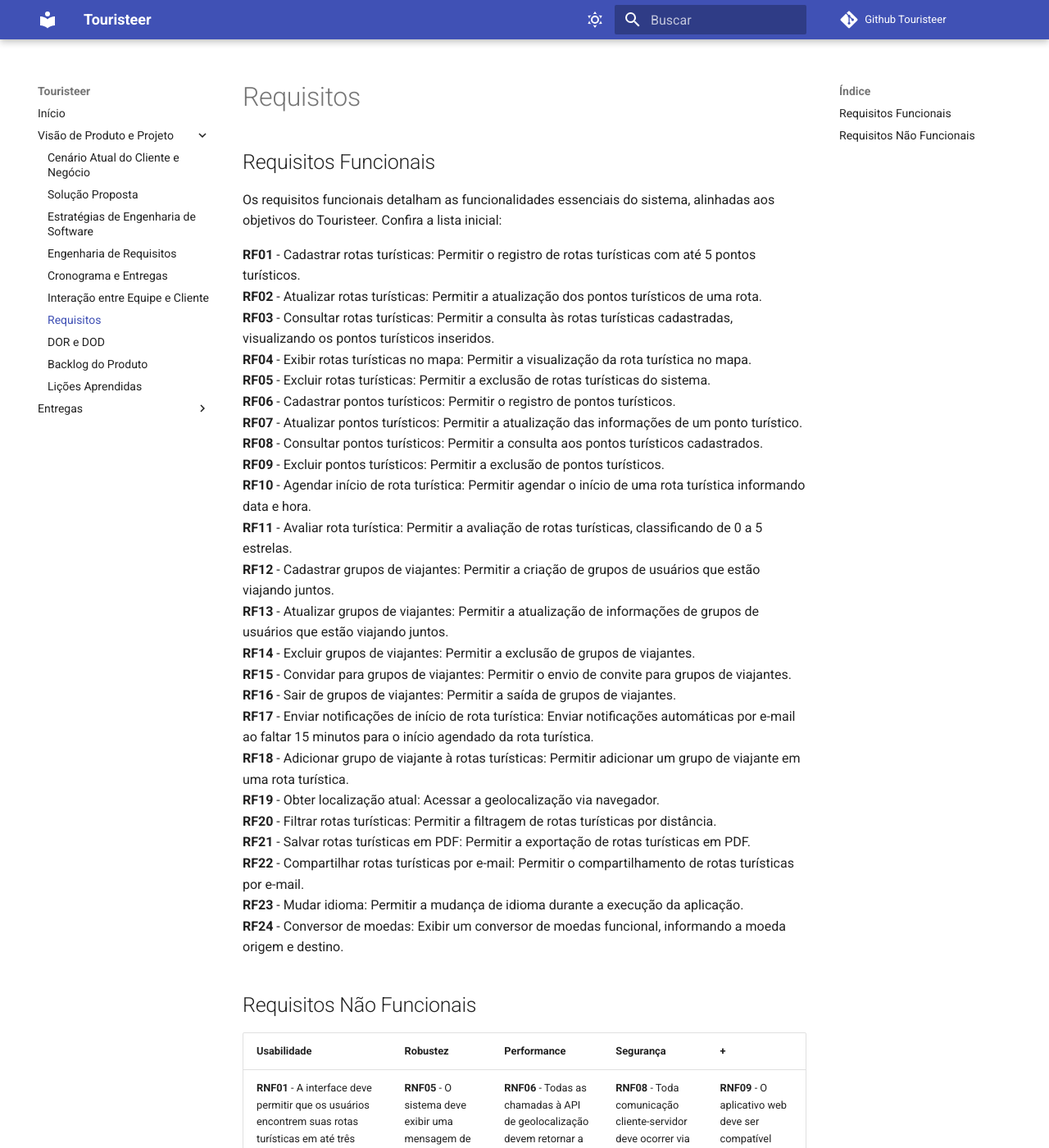
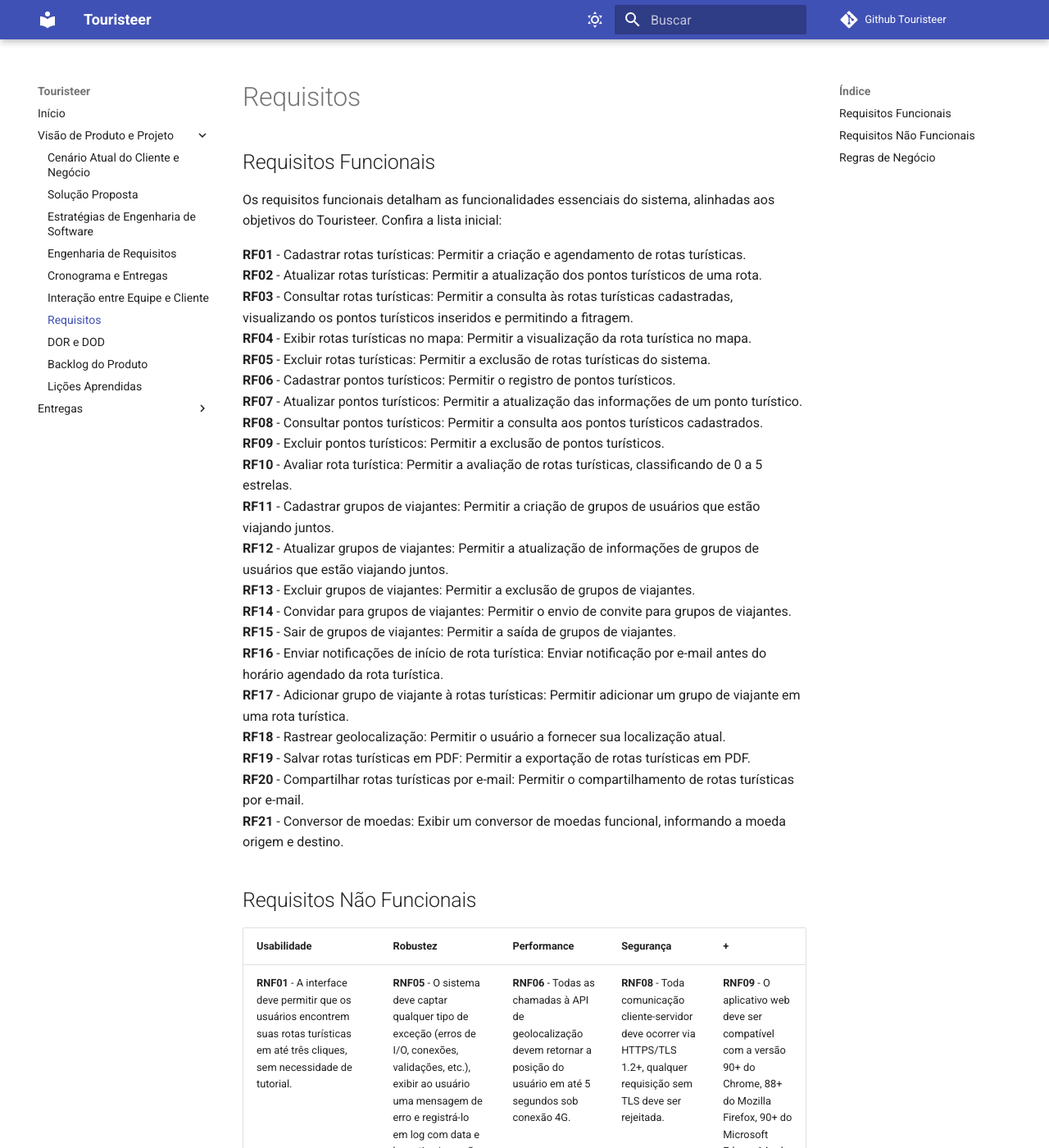
Before and after one commit to mdsreq-fga-unb/2025.1-T01-Touristeer-, an MkDocs documentation site: the page built from docs/sections/docPage/7-requisitos.md, in a window 1280 px wide and 1400 px high. Shown: the whole window at 82% size. Built offline with MkDocs 1.6.1 and Material for MkDocs 9.7.7, drawn with Linux system fonts in a browser that asks for light colours; comment, search, counter and statistics services are not loaded; some of the changed text lies outside the part shown.

Commit message:
(docs): atualizando requisitos

```diff
--- a/docs/sections/docPage/7-requisitos.md
+++ b/docs/sections/docPage/7-requisitos.md
@@ -1,42 +1,42 @@
 ## Requisitos Funcionais
 Os requisitos funcionais detalham as funcionalidades essenciais do sistema, alinhadas aos objetivos do Touristeer. Confira a lista inicial:
 
-**RF01** - Cadastrar rotas turísticas: Permitir o registro de rotas turísticas com até 5 pontos turísticos. <br>
+**RF01** - Cadastrar rotas turísticas: Permitir a criação e agendamento de rotas turísticas.  <br>
 **RF02** - Atualizar rotas turísticas: Permitir a atualização dos pontos turísticos de uma rota. <br>
-**RF03** - Consultar rotas turísticas: Permitir a consulta às rotas turísticas cadastradas, visualizando os pontos turísticos inseridos. <br>
+**RF03** - Consultar rotas turísticas: Permitir a consulta às rotas turísticas cadastradas, visualizando os pontos turísticos inseridos e permitindo a fitragem. <br>
 **RF04** - Exibir rotas turísticas no mapa: Permitir a visualização da rota turística no mapa. <br>
 **RF05** - Excluir rotas turísticas: Permitir a exclusão de rotas turísticas do sistema. <br>
 **RF06** - Cadastrar pontos turísticos: Permitir o registro de pontos turísticos. <br>
 **RF07** - Atualizar pontos turísticos: Permitir a atualização das informações de um ponto turístico. <br>
 **RF08** - Consultar pontos turísticos: Permitir a consulta aos pontos turísticos cadastrados. <br>
 **RF09** - Excluir pontos turísticos: Permitir a exclusão de pontos turísticos. <br>
-**RF10** - Agendar início de rota turística: Permitir agendar o início de uma rota turística informando data e hora. <br>
-**RF11** - Avaliar rota turística: Permitir a avaliação de rotas turísticas, classificando de 0 a 5 estrelas. <br>
-**RF12** - Cadastrar grupos de viajantes: Permitir a criação de grupos de usuários que estão viajando juntos. <br>
-**RF13** - Atualizar grupos de viajantes: Permitir a atualização de informações de grupos de usuários que estão viajando juntos. <br>
-**RF14** - Excluir grupos de viajantes: Permitir a exclusão de grupos de viajantes. <br>
-**RF15** - Convidar para grupos de viajantes: Permitir o envio de convite para grupos de viajantes. <br>
-**RF16** - Sair de grupos de viajantes: Permitir a saída de grupos de viajantes. <br>
-**RF17** - Enviar notificações de início de rota turística: Enviar notificações automáticas por e-mail ao faltar 15 minutos para o início agendado da rota turística. <br>
-**RF18** - Adicionar grupo de viajante à rotas turísticas: Permitir adicionar um grupo de viajante em uma rota turística. <br>
-**RF19** - Obter localização atual: Acessar a geolocalização via navegador. <br>
-**RF20** - Filtrar rotas turísticas: Permitir a filtragem de rotas turísticas por distância. <br>
-**RF21** - Salvar rotas turísticas em PDF: Permitir a exportação de rotas turísticas em PDF. <br>
-**RF22** - Compartilhar rotas turísticas por e-mail: Permitir o compartilhamento de rotas turísticas por e-mail. <br>
-**RF23** - Mudar idioma: Permitir a mudança de idioma durante a execução da aplicação. <br>
-**RF24** - Conversor de moedas: Exibir um conversor de moedas funcional, informando a moeda origem e destino. <br>
+**RF10** - Avaliar rota turística: Permitir a avaliação de rotas turísticas, classificando de 0 a 5 estrelas. <br>
+**RF11** - Cadastrar grupos de viajantes: Permitir a criação de grupos de usuários que estão viajando juntos. <br>
+**RF12** - Atualizar grupos de viajantes: Permitir a atualização de informações de grupos de usuários que estão viajando juntos. <br>
+**RF13** - Excluir grupos de viajantes: Permitir a exclusão de grupos de viajantes. <br>
+**RF14** - Convidar para grupos de viajantes: Permitir o envio de convite para grupos de viajantes. <br>
+**RF15** - Sair de grupos de viajantes: Permitir a saída de grupos de viajantes. <br>
+**RF16** - Enviar notificações de início de rota turística: Enviar notificação por e-mail antes do horário agendado da rota turística. <br>
+**RF17** - Adicionar grupo de viajante à rotas turísticas: Permitir adicionar um grupo de viajante em uma rota turística. <br>
+**RF18** - Rastrear geolocalização: Permitir o usuário a fornecer sua localização atual. <br>
+**RF19** - Salvar rotas turísticas em PDF: Permitir a exportação de rotas turísticas em PDF. <br>
+**RF20** - Compartilhar rotas turísticas por e-mail: Permitir o compartilhamento de rotas turísticas por e-mail. <br>
+**RF21** - Conversor de moedas: Exibir um conversor de moedas funcional, informando a moeda origem e destino. <br>
 
 
 ## Requisitos Não Funcionais
 
 | **U**sabilidade | **R**obustez | **P**erformance | **S**egurança | **+** |
 | - | - | - | - | - |
-| **RNF01** - A interface deve permitir que os usuários encontrem suas rotas turísticas em até três cliques, sem necessidade de tutorial.| **RNF05** - O sistema deve exibir uma mensagem de erro e registrar o erro em log para análise posterior sempre que ocorrer uma exceção não tratada. | **RNF06** -  Todas as chamadas à API de geolocalização devem retornar a posição do usuário em até 5 segundos sob conexão 4G. | **RNF08** - Toda comunicação cliente-servidor deve ocorrer via HTTPS/TLS 1.2+, qualquer requisição sem TLS deve ser rejeitada. | **RNF09** - O aplicativo web deve ser compatível com a versão 90+ do Chrome, 88+ do Mozilla Firefox, 90+ do Microsoft Edge e 14+ do Safari.|
+| **RNF01** - A interface deve permitir que os usuários encontrem suas rotas turísticas em até três cliques, sem necessidade de tutorial.| **RNF05** - O sistema deve captar qualquer tipo de exceção (erros de I/O, conexões, validações, etc.), exibir ao usuário uma mensagem de erro e registrá-lo em log com data e hora, tipo/exceção lançada, mensagem de erro e contexto da operação para análise posterior sempre que ocorrer uma exceção não tratada. | **RNF06** -  Todas as chamadas à API de geolocalização devem retornar a posição do usuário em até 5 segundos sob conexão 4G. | **RNF08** - Toda comunicação cliente-servidor deve ocorrer via HTTPS/TLS 1.2+, qualquer requisição sem TLS deve ser rejeitada. | **RNF09** - O aplicativo web deve ser compatível com a versão 90+ do Chrome, 88+ do Mozilla Firefox, 90+ do Microsoft Edge e 14+ do Safari.|
 |**RNF02** - A aplicação deve suportar dois idiomas, sendo eles português e inglês, garantindo que todas as mensagens, botões, menus e conteúdos sejam traduzidos adequadamente, sem erros de contexto ou gramática.| | **RNF07** - O carregamento inicial do mapa deve ocorrer em até 10 segundos após a abertura da tela.  |||
-|**RNF03** - O sistema deve apresentar responsividade plena, adaptando automaticamente sua interface gráfica a diferentes tamanhos e resoluções de tela (como dispositivos móveis, tablets e desktops), de modo a garantir uma experiência de uso consistente, intuitiva e acessível em todos os dispositivos suportados. || | ||
-|**RNF04** - Pelo menos 80% dos elementos da interface devem permanecer visíveis e utilizáveis em resoluções mínimas de 360x640 px (dispositivos móveis), 768x1024 px (tablets) e 1366x768 px (desktops). | | |  ||
+|**RNF03** - O sistema deve apresentar responsividade em resoluções mínimas de 360x640 px (dispositivos móveis), 768x1024 px (tablets) e 1366x768 px (desktops), com pelo menos 80% dos elementos da interface (botões, ícones, textos, componentes, etc.) permanecendo visíveis e utilizáveis nas resoluções acima. || | ||
+| **RNF04** - Mudar idioma: Permitir a mudança de idioma durante a execução da aplicação.|||||
 
-
+## Regras de Negócio
+**RN01** - As rotas turísticas devem ter no máximo 5 pontos turísticos. <br>
+**RN02** - Obter localização atual ao iniciar a aplicação. <br>
+**RN03** - Disparar notificação automática por e-mail 15 minutos antes do início agendado de uma rota turística. <br>
 
 ??? abstract "Histórico de Versão"
     | Data | Versão | Descrição | Autor | Revisores|
```
Also changed, not shown: docs/sections/docPage/9-backlog.md (+33 -34 lines).
